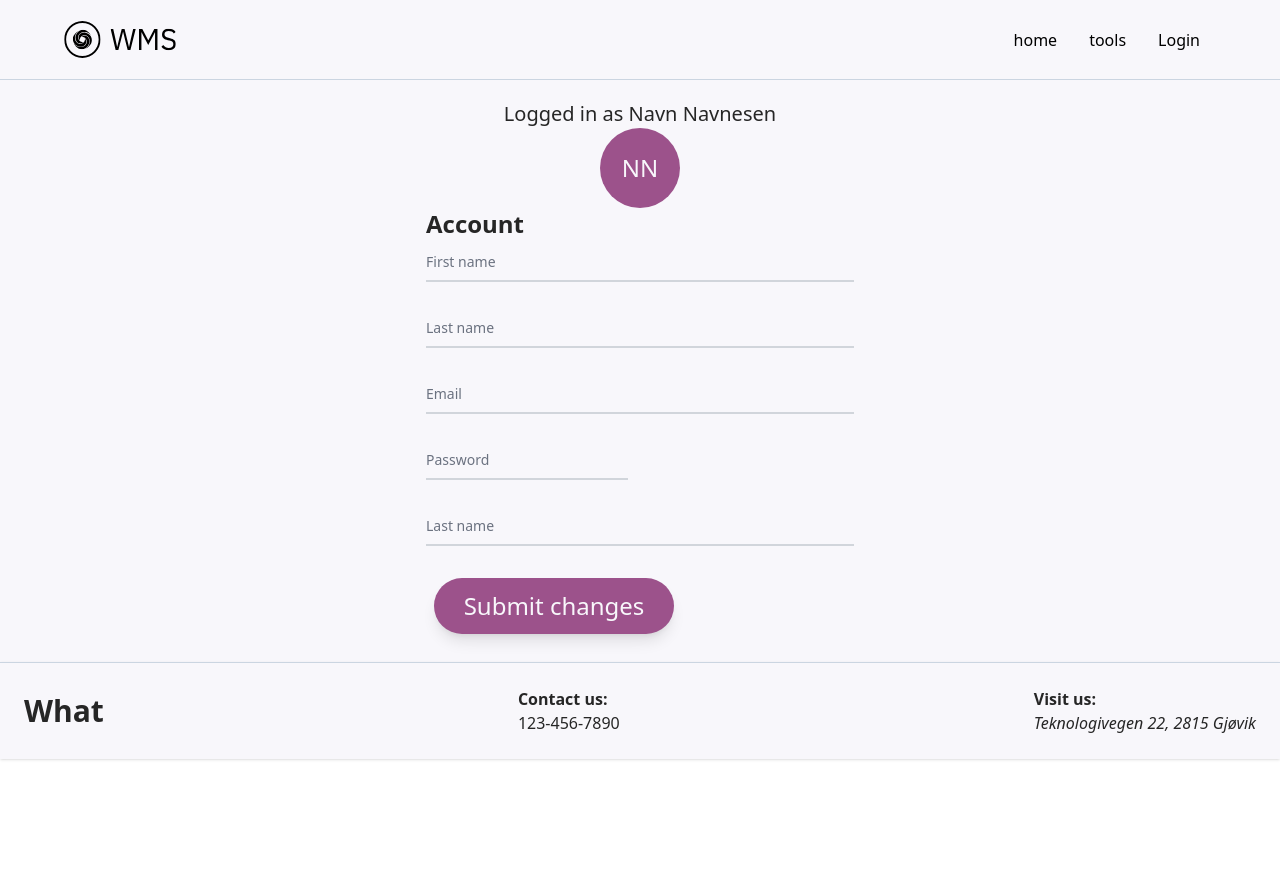
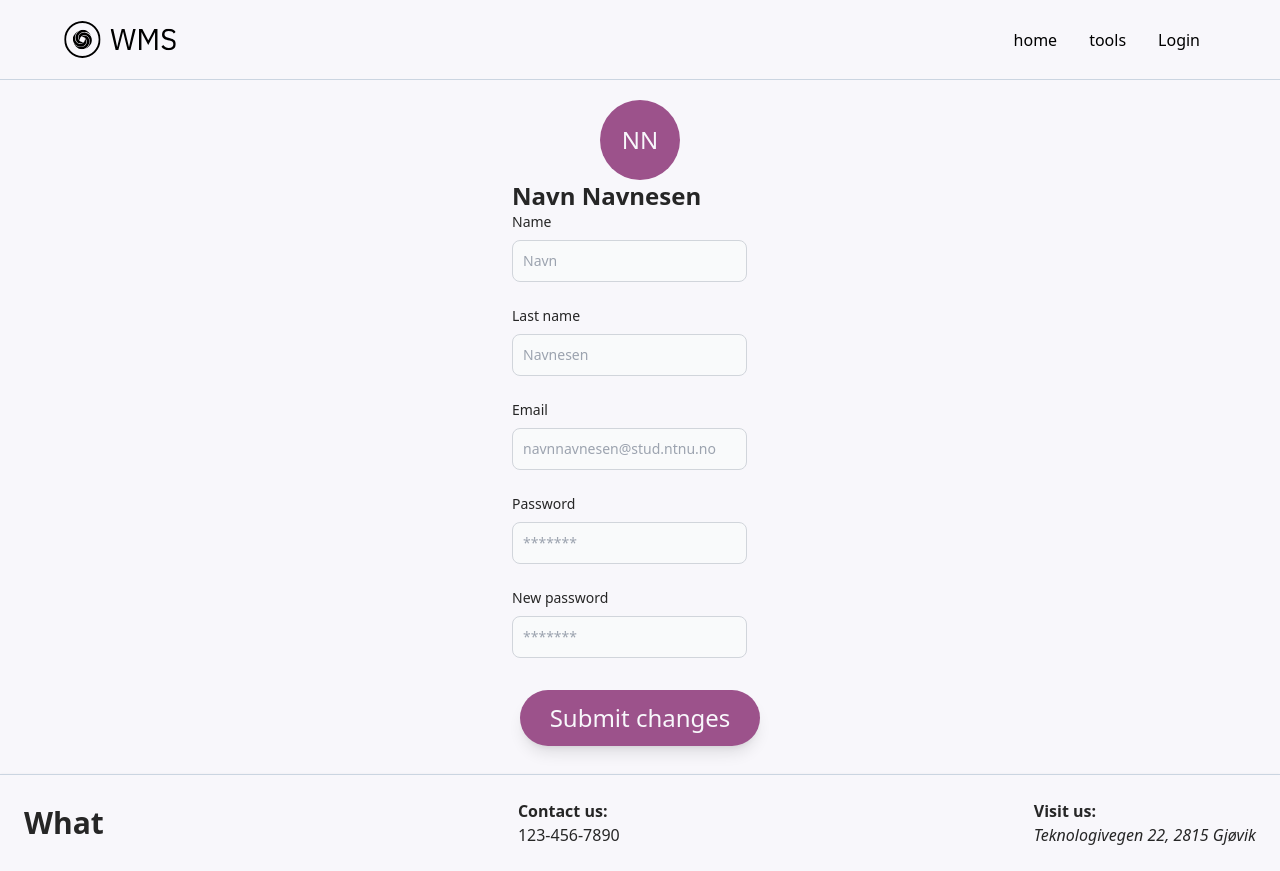
Before and after one commit to tijohans/WorkshopManagementSystem, a React (Vite) app in the folder app/: page /userpage in a window 1280 px wide. Before the commit the page ends 800 px from the top, so only its background shows below. Built offline with nearby package versions, Linux system fonts and the light colour scheme.

Commit message:
User page form changes

```diff
--- a/app/src/components/LoginForm.tsx
+++ b/app/src/components/LoginForm.tsx
@@ -5,7 +5,6 @@ import SmallButton from './SmallButton'
 export default function LoginForm() {
 
     return (
-
 
 <form className="top-1 h-200 flex flex-col justify-center items-center space-y-10 ">
 <h2 className="uppercase text-3xl font-bold text-eerie-black md:text-4xl ">User login</h2>
--- a/app/src/pages/UserPage.tsx
+++ b/app/src/pages/UserPage.tsx
@@ -7,37 +7,40 @@ export default function UserPage() {
     return(
 
 <div className="flex flex-col justify-center items-center">
-<h2 className="text-eerie-black text-xl">Logged in as Navn Navnesen</h2>
-
 <div className="text-2xl relative inline-flex items-center justify-center w-20 h-20 overflow-hidden bg-plum rounded-full ">
     <span className="font-medium text-ghost-white ">NN</span>
 </div>
 
 
 <form>
-<h3 className="text-2xl font-bold text-eerie-black">Account</h3>
-  <div className="relative z-0 w-full mb-6 group">
-      <input type="email" name="floating_email" id="floating_email" className="block py-2.5 px-0 w-full text-sm text-gray-900 bg-transparent border-0 border-b-2 border-gray-300 appearance-none dark:text-white dark:border-gray-600 dark:focus:border-blue-500 focus:outline-none focus:ring-0 focus:border-blue-600 peer" placeholder=" " required />
-      <label htmlFor="floating_email" className="peer-focus:font-medium absolute text-sm text-gray-500 dark:text-gray-400 duration-300 transform -translate-y-6 scale-75 top-3 -z-10 origin-[0] peer-focus:left-0 peer-focus:text-blue-600 peer-focus:dark:text-blue-500 peer-placeholder-shown:scale-100 peer-placeholder-shown:translate-y-0 peer-focus:scale-75 peer-focus:-translate-y-6">First name</label>
-  </div>
-  <div className="relative z-0 w-full mb-6 group">
-      <input type="password" name="floating_password" id="floating_password" className="block py-2.5 px-0 w-full text-sm text-gray-900 bg-transparent border-0 border-b-2 border-gray-300 appearance-none dark:text-white dark:border-gray-600 dark:focus:border-blue-500 focus:outline-none focus:ring-0 focus:border-blue-600 peer" placeholder=" " required />
-      <label htmlFor="floating_password" className="peer-focus:font-medium absolute text-sm text-gray-500 dark:text-gray-400 duration-300 transform -translate-y-6 scale-75 top-3 -z-10 origin-[0] peer-focus:left-0 peer-focus:text-blue-600 peer-focus:dark:text-blue-500 peer-placeholder-shown:scale-100 peer-placeholder-shown:translate-y-0 peer-focus:scale-75 peer-focus:-translate-y-6">Last name</label>
-  </div>
-  <div className="relative z-0 w-full mb-6 group">
-      <input type="password" name="repeat_password" id="floating_repeat_password" className="block py-2.5 px-0 w-full text-sm text-gray-900 bg-transparent border-0 border-b-2 border-gray-300 appearance-none dark:text-white dark:border-gray-600 dark:focus:border-blue-500 focus:outline-none focus:ring-0 focus:border-blue-600 peer" placeholder=" " required />
-      <label htmlFor="floating_repeat_password" className="peer-focus:font-medium absolute text-sm text-gray-500 dark:text-gray-400 duration-300 transform -translate-y-6 scale-75 top-3 -z-10 origin-[0] peer-focus:left-0 peer-focus:text-blue-600 peer-focus:dark:text-blue-500 peer-placeholder-shown:scale-100 peer-placeholder-shown:translate-y-0 peer-focus:scale-75 peer-focus:-translate-y-6">Email</label>
+<h3 className="text-2xl font-bold text-eerie-black">Navn Navnesen</h3>
+
+<div className="mb-6 w-11/12  ">
+    <label htmlFor="email" className="block mb-2 text-sm font-medium text-eerie-black ">Name</label>
+    <input type="email" id="disabled-input" aria-label="disabled input" className="bg-gray-50 border border-gray-300 text-eerie-black text-sm rounded-lg focus:ring-robin-egg-blue focus:border-robin-egg-blue block w-full p-2.5 cursor-not-allowed"   placeholder="Navn" required/>
   </div>
 
-  <div className="grid md:grid-cols-2 md:gap-6">
-    <div className="relative z-0 w-full mb-6 group">
-        <input type="text" name="floating_first_name" id="floating_first_name" className="block py-2.5 px-0 w-full text-sm text-gray-900 bg-transparent border-0 border-b-2 border-gray-300 appearance-none dark:text-white dark:border-gray-600 dark:focus:border-blue-500 focus:outline-none focus:ring-0 focus:border-blue-600 peer" placeholder=" " required />
-        <label htmlFor="floating_first_name" className="peer-focus:font-medium absolute text-sm text-gray-500 dark:text-gray-400 duration-300 transform -translate-y-6 scale-75 top-3 -z-10 origin-[0] peer-focus:left-0 peer-focus:text-blue-600 peer-focus:dark:text-blue-500 peer-placeholder-shown:scale-100 peer-placeholder-shown:translate-y-0 peer-focus:scale-75 peer-focus:-translate-y-6">Password</label></div>
-    </div>
-    <div className="relative z-0 w-full mb-6 group">
-        <input type="text" name="floating_last_name" id="floating_last_name" className="block py-2.5 px-0 w-full text-sm text-gray-900 bg-transparent border-0 border-b-2 border-gray-300 appearance-none dark:text-white dark:border-gray-600 dark:focus:border-blue-500 focus:outline-none focus:ring-0 focus:border-blue-600 peer" placeholder=" " required />
-        <label htmlFor="floating_last_name" className="peer-focus:font-medium absolute text-sm text-gray-500 dark:text-gray-400 duration-300 transform -translate-y-6 scale-75 top-3 -z-10 origin-[0] peer-focus:left-0 peer-focus:text-blue-600 peer-focus:dark:text-blue-500 peer-placeholder-shown:scale-100 peer-placeholder-shown:translate-y-0 peer-focus:scale-75 peer-focus:-translate-y-6">Last name</label>
-    </div>
+  <div className="mb-6 w-11/12  ">
+    <label htmlFor="email" className="block mb-2 text-sm font-medium text-eerie-black ">Last name</label>
+    <input type="email" id="email" className="bg-gray-50 border border-gray-300 text-eerie-black text-sm rounded-lg focus:ring-robin-egg-blue focus:border-robin-egg-blue block w-full p-2.5 cursor-not-allowed " placeholder="Navnesen" required/>
+  </div>
+
+  <div className="mb-6 w-11/12  ">
+    <label htmlFor="email" className="block mb-2 text-sm font-medium text-eerie-black ">Email</label>
+    <input type="email" id="email" className="bg-gray-50 border border-gray-300 text-eerie-black text-sm rounded-lg focus:ring-robin-egg-blue focus:border-robin-egg-blue block w-full p-2.5 cursor-not-allowed " placeholder="navnnavnesen@stud.ntnu.no" required/>
+  </div>
+
+  <div className="mb-6 w-11/12  ">
+    <label htmlFor="email" className="block mb-2 text-sm font-medium text-eerie-black ">Password</label>
+    <input type="email" id="email" className="bg-gray-50 border border-gray-300 text-eerie-black text-sm rounded-lg focus:ring-robin-egg-blue focus:border-robin-egg-blue block w-full p-2.5 cursor-not-allowed" placeholder="*******" required/>
+  </div>
+
+  <div className="mb-6 w-11/12  ">
+    <label htmlFor="email" className="block mb-2 text-sm font-medium text-eerie-black ">New password</label>
+    <input type="email" id="email" className="bg-gray-50 border border-gray-300 text-eerie-black text-sm rounded-lg focus:ring-robin-egg-blue focus:border-robin-egg-blue block w-full p-2.5 cursor-not-allowed " placeholder="*******" required/>
+  </div>
+
+
 
  <Button text="Submit changes"/>
 </form>
```
